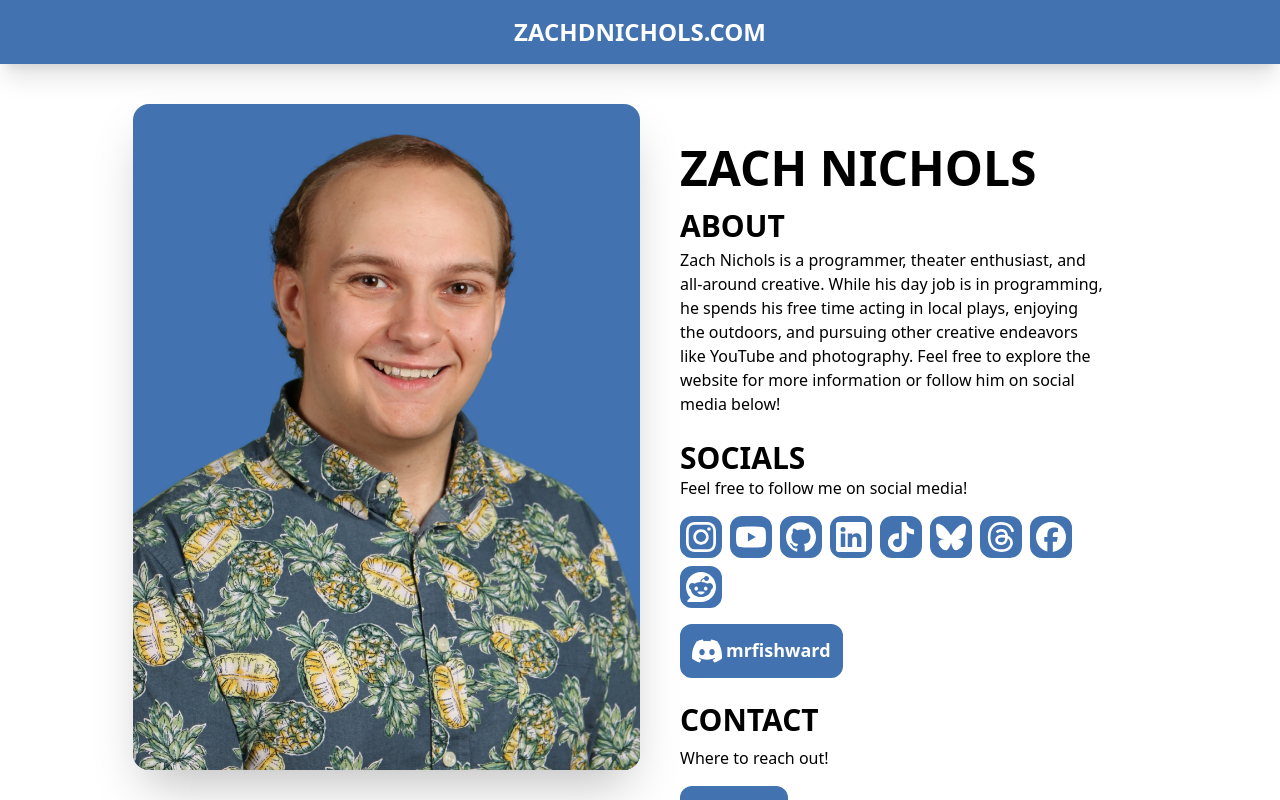
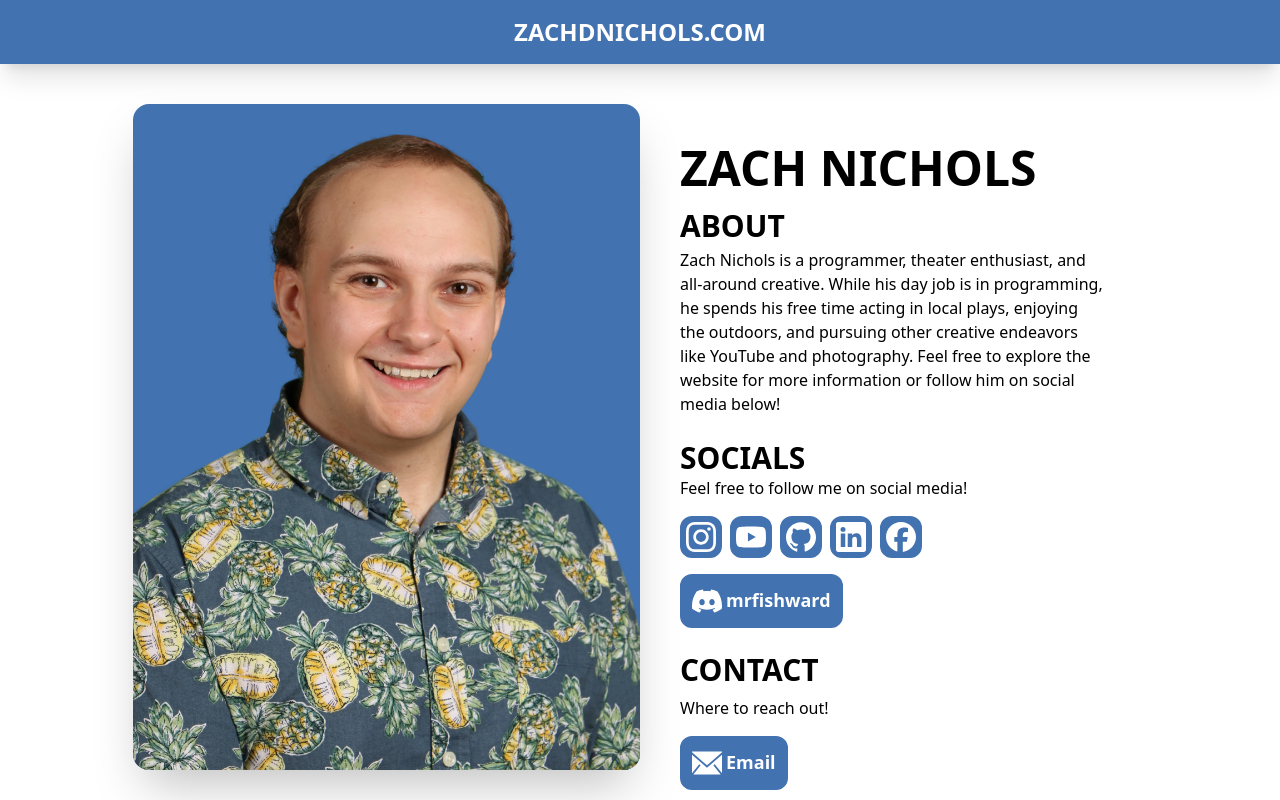
Before and after one commit to ZachDNichols/Personal-Website, a SvelteKit app: page / in a window 1280 px wide. Shown: the top 800 px of the page. Built offline with nearby package versions, Linux system fonts and the light colour scheme; no server answers.

Commit message:
Remove social media that I don't use

```diff
--- a/src/routes/+page.svelte
+++ b/src/routes/+page.svelte
@@ -66,11 +66,7 @@
             <SocialIcon label="YouTube" route="https://www.youtube.com/@zachdnichols" icon="M23.498 6.186a3.016 3.016 0 0 0-2.122-2.136C19.505 3.545 12 3.545 12 3.545s-7.505 0-9.377.505A3.017 3.017 0 0 0 .502 6.186C0 8.07 0 12 0 12s0 3.93.502 5.814a3.016 3.016 0 0 0 2.122 2.136c1.871.505 9.376.505 9.376.505s7.505 0 9.377-.505a3.015 3.015 0 0 0 2.122-2.136C24 15.93 24 12 24 12s0-3.93-.502-5.814zM9.545 15.568V8.432L15.818 12l-6.273 3.568z" />
             <SocialIcon label="GitHub" route="https://github.com/ZachDNichols" icon="M12 .297c-6.63 0-12 5.373-12 12 0 5.303 3.438 9.8 8.205 11.385.6.113.82-.258.82-.577 0-.285-.01-1.04-.015-2.04-3.338.724-4.042-1.61-4.042-1.61C4.422 18.07 3.633 17.7 3.633 17.7c-1.087-.744.084-.729.084-.729 1.205.084 1.838 1.236 1.838 1.236 1.07 1.835 2.809 1.305 3.495.998.108-.776.417-1.305.76-1.605-2.665-.3-5.466-1.332-5.466-5.93 0-1.31.465-2.38 1.235-3.22-.135-.303-.54-1.523.105-3.176 0 0 1.005-.322 3.3 1.23.96-.267 1.98-.399 3-.405 1.02.006 2.04.138 3 .405 2.28-1.552 3.285-1.23 3.285-1.23.645 1.653.24 2.873.12 3.176.765.84 1.23 1.91 1.23 3.22 0 4.61-2.805 5.625-5.475 5.92.42.36.81 1.096.81 2.22 0 1.606-.015 2.896-.015 3.286 0 .315.21.69.825.57C20.565 22.092 24 17.592 24 12.297c0-6.627-5.373-12-12-12" />
             <SocialIcon label="LinkedIn" route="https://www.linkedin.com/in/zach-nichols-8bb2b8207/" viewBoxHeight="16" viewBoxWidth="16" icon="M0 1.146C0 .513.526 0 1.175 0h13.65C15.474 0 16 .513 16 1.146v13.708c0 .633-.526 1.146-1.175 1.146H1.175C.526 16 0 15.487 0 14.854zm4.943 12.248V6.169H2.542v7.225zm-1.2-8.212c.837 0 1.358-.554 1.358-1.248-.015-.709-.52-1.248-1.342-1.248S2.4 3.226 2.4 3.934c0 .694.521 1.248 1.327 1.248zm4.908 8.212V9.359c0-.216.016-.432.08-.586.173-.431.568-.878 1.232-.878.869 0 1.216.662 1.216 1.634v3.865h2.401V9.25c0-2.22-1.184-3.252-2.764-3.252-1.274 0-1.845.7-2.165 1.193v.025h-.016l.016-.025V6.169h-2.4c.03.678 0 7.225 0 7.225z" />
-            <SocialIcon label="TikTok" route="https://www.tiktok.com/@zachdnichols" icon="M12.525.02c1.31-.02 2.61-.01 3.91-.02.08 1.53.63 3.09 1.75 4.17 1.12 1.11 2.7 1.62 4.24 1.79v4.03c-1.44-.05-2.89-.35-4.2-.97-.57-.26-1.1-.59-1.62-.93-.01 2.92.01 5.84-.02 8.75-.08 1.4-.54 2.79-1.35 3.94-1.31 1.92-3.58 3.17-5.91 3.21-1.43.08-2.86-.31-4.08-1.03-2.02-1.19-3.44-3.37-3.65-5.71-.02-.5-.03-1-.01-1.49.18-1.9 1.12-3.72 2.58-4.96 1.66-1.44 3.98-2.13 6.15-1.72.02 1.48-.04 2.96-.04 4.44-.99-.32-2.15-.23-3.02.37-.63.41-1.11 1.04-1.36 1.75-.21.51-.15 1.07-.14 1.61.24 1.64 1.82 3.02 3.5 2.87 1.12-.01 2.19-.66 2.77-1.61.19-.33.4-.67.41-1.06.1-1.79.06-3.57.07-5.36.01-4.03-.01-8.05.02-12.07z" />
-            <SocialIcon label="BlueSky" route="https://bsky.app/profile/zachdnichols.bsky.social" icon="M12 10.8c-1.087-2.114-4.046-6.053-6.798-7.995C2.566.944 1.561 1.266.902 1.565.139 1.908 0 3.08 0 3.768c0 .69.378 5.65.624 6.479.815 2.736 3.713 3.66 6.383 3.364.136-.02.275-.039.415-.056-.138.022-.276.04-.415.056-3.912.58-7.387 2.005-2.83 7.078 5.013 5.19 6.87-1.113 7.823-4.308.953 3.195 2.05 9.271 7.733 4.308 4.267-4.308 1.172-6.498-2.74-7.078a8.741 8.741 0 0 1-.415-.056c.14.017.279.036.415.056 2.67.297 5.568-.628 6.383-3.364.246-.828.624-5.79.624-6.478 0-.69-.139-1.861-.902-2.206-.659-.298-1.664-.62-4.3 1.24C16.046 4.748 13.087 8.687 12 10.8Z" />
-            <SocialIcon label="Threads" route="https://www.threads.com/@zachdnichols" icon="M12.186 24h-.007c-3.581-.024-6.334-1.205-8.184-3.509C2.35 18.44 1.5 15.586 1.472 12.01v-.017c.03-3.579.879-6.43 2.525-8.482C5.845 1.205 8.6.024 12.18 0h.014c2.746.02 5.043.725 6.826 2.098 1.677 1.29 2.858 3.13 3.509 5.467l-2.04.569c-1.104-3.96-3.898-5.984-8.304-6.015-2.91.022-5.11.936-6.54 2.717C4.307 6.504 3.616 8.914 3.589 12c.027 3.086.718 5.496 2.057 7.164 1.43 1.783 3.631 2.698 6.54 2.717 2.623-.02 4.358-.631 5.8-2.045 1.647-1.613 1.618-3.593 1.09-4.798-.31-.71-.873-1.3-1.634-1.75-.192 1.352-.622 2.446-1.284 3.272-.886 1.102-2.14 1.704-3.73 1.79-1.202.065-2.361-.218-3.259-.801-1.063-.689-1.685-1.74-1.752-2.964-.065-1.19.408-2.285 1.33-3.082.88-.76 2.119-1.207 3.583-1.291a13.853 13.853 0 0 1 3.02.142c-.126-.742-.375-1.332-.75-1.757-.513-.586-1.308-.883-2.359-.89h-.029c-.844 0-1.992.232-2.721 1.32L7.734 7.847c.98-1.454 2.568-2.256 4.478-2.256h.044c3.194.02 5.097 1.975 5.287 5.388.108.046.216.094.321.142 1.49.7 2.58 1.761 3.154 3.07.797 1.82.871 4.79-1.548 7.158-1.85 1.81-4.094 2.628-7.277 2.65Zm1.003-11.69c-.242 0-.487.007-.739.021-1.836.103-2.98.946-2.916 2.143.067 1.256 1.452 1.839 2.784 1.767 1.224-.065 2.818-.543 3.086-3.71a10.5 10.5 0 0 0-2.215-.221z" />
             <SocialIcon label="Facebook" route="https://www.facebook.com/zach.nichols.7587" icon="M9.101 23.691v-7.98H6.627v-3.667h2.474v-1.58c0-4.085 1.848-5.978 5.858-5.978.401 0 .955.042 1.468.103a8.68 8.68 0 0 1 1.141.195v3.325a8.623 8.623 0 0 0-.653-.036 26.805 26.805 0 0 0-.733-.009c-.707 0-1.259.096-1.675.309a1.686 1.686 0 0 0-.679.622c-.258.42-.374.995-.374 1.752v1.297h3.919l-.386 2.103-.287 1.564h-3.246v8.245C19.396 23.238 24 18.179 24 12.044c0-6.627-5.373-12-12-12s-12 5.373-12 12c0 5.628 3.874 10.35 9.101 11.647Z" />
-            <SocialIcon label="Reddit" route="https://www.reddit.com/user/MrFishward/" icon="M12 0C5.373 0 0 5.373 0 12c0 3.314 1.343 6.314 3.515 8.485l-2.286 2.286C.775 23.225 1.097 24 1.738 24H12c6.627 0 12-5.373 12-12S18.627 0 12 0Zm4.388 3.199c1.104 0 1.999.895 1.999 1.999 0 1.105-.895 2-1.999 2-.946 0-1.739-.657-1.947-1.539v.002c-1.147.162-2.032 1.15-2.032 2.341v.007c1.776.067 3.4.567 4.686 1.363.473-.363 1.064-.58 1.707-.58 1.547 0 2.802 1.254 2.802 2.802 0 1.117-.655 2.081-1.601 2.531-.088 3.256-3.637 5.876-7.997 5.876-4.361 0-7.905-2.617-7.998-5.87-.954-.447-1.614-1.415-1.614-2.538 0-1.548 1.255-2.802 2.803-2.802.645 0 1.239.218 1.712.585 1.275-.79 2.881-1.291 4.64-1.365v-.01c0-1.663 1.263-3.034 2.88-3.207.188-.911.993-1.595 1.959-1.595Zm-8.085 8.376c-.784 0-1.459.78-1.506 1.797-.047 1.016.64 1.429 1.426 1.429.786 0 1.371-.369 1.418-1.385.047-1.017-.553-1.841-1.338-1.841Zm7.406 0c-.786 0-1.385.824-1.338 1.841.047 1.017.634 1.385 1.418 1.385.785 0 1.473-.413 1.426-1.429-.046-1.017-.721-1.797-1.506-1.797Zm-3.703 4.013c-.974 0-1.907.048-2.77.135-.147.015-.241.168-.183.305.483 1.154 1.622 1.964 2.953 1.964 1.33 0 2.47-.81 2.953-1.964.057-.137-.037-.29-.184-.305-.863-.087-1.795-.135-2.769-.135Z"/>
         </div>
         <SocialIconWithText label="Discord" text="mrfishward" route="https://discordapp.com/users/358033640904720386" icon="M20.317 4.3698a19.7913 19.7913 0 00-4.8851-1.5152.0741.0741 0 00-.0785.0371c-.211.3753-.4447.8648-.6083 1.2495-1.8447-.2762-3.68-.2762-5.4868 0-.1636-.3933-.4058-.8742-.6177-1.2495a.077.077 0 00-.0785-.037 19.7363 19.7363 0 00-4.8852 1.515.0699.0699 0 00-.0321.0277C.5334 9.0458-.319 13.5799.0992 18.0578a.0824.0824 0 00.0312.0561c2.0528 1.5076 4.0413 2.4228 5.9929 3.0294a.0777.0777 0 00.0842-.0276c.4616-.6304.8731-1.2952 1.226-1.9942a.076.076 0 00-.0416-.1057c-.6528-.2476-1.2743-.5495-1.8722-.8923a.077.077 0 01-.0076-.1277c.1258-.0943.2517-.1923.3718-.2914a.0743.0743 0 01.0776-.0105c3.9278 1.7933 8.18 1.7933 12.0614 0a.0739.0739 0 01.0785.0095c.1202.099.246.1981.3728.2924a.077.077 0 01-.0066.1276 12.2986 12.2986 0 01-1.873.8914.0766.0766 0 00-.0407.1067c.3604.698.7719 1.3628 1.225 1.9932a.076.076 0 00.0842.0286c1.961-.6067 3.9495-1.5219 6.0023-3.0294a.077.077 0 00.0313-.0552c.5004-5.177-.8382-9.6739-3.5485-13.6604a.061.061 0 00-.0312-.0286zM8.02 15.3312c-1.1825 0-2.1569-1.0857-2.1569-2.419 0-1.3332.9555-2.4189 2.157-2.4189 1.2108 0 2.1757 1.0952 2.1568 2.419 0 1.3332-.9555 2.4189-2.1569 2.4189zm7.9748 0c-1.1825 0-2.1569-1.0857-2.1569-2.419 0-1.3332.9554-2.4189 2.1569-2.4189 1.2108 0 2.1757 1.0952 2.1568 2.419 0 1.3332-.946 2.4189-2.1568 2.4189Z" />
         <div class="flex flex-col items-center justify-center w-full mt-4 text-center hidden-animation lg:jusify-items-normal lg:items-start lg:text-left">
```
